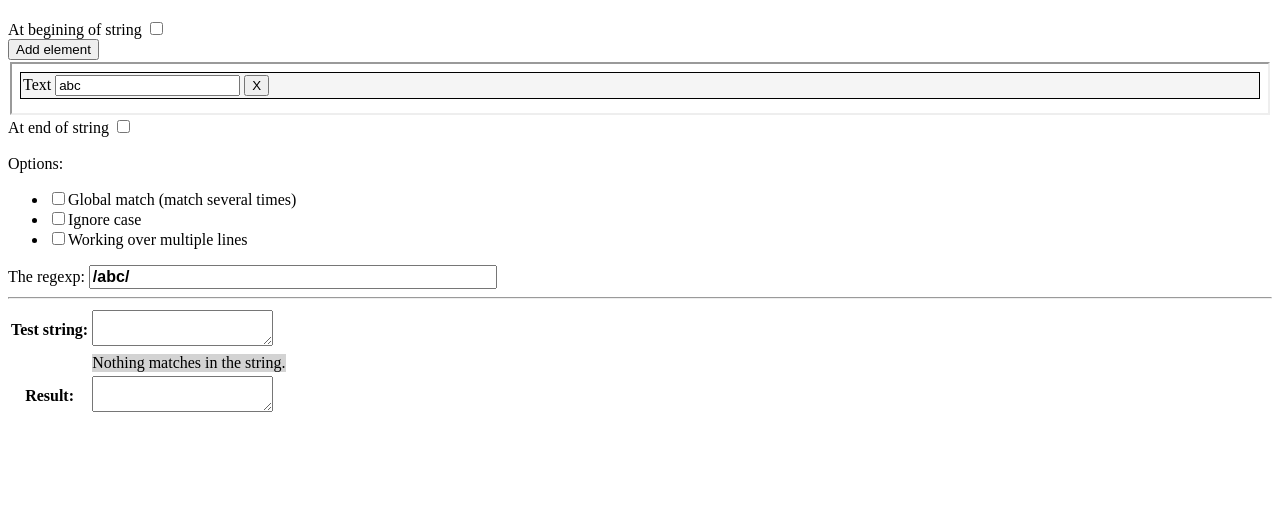
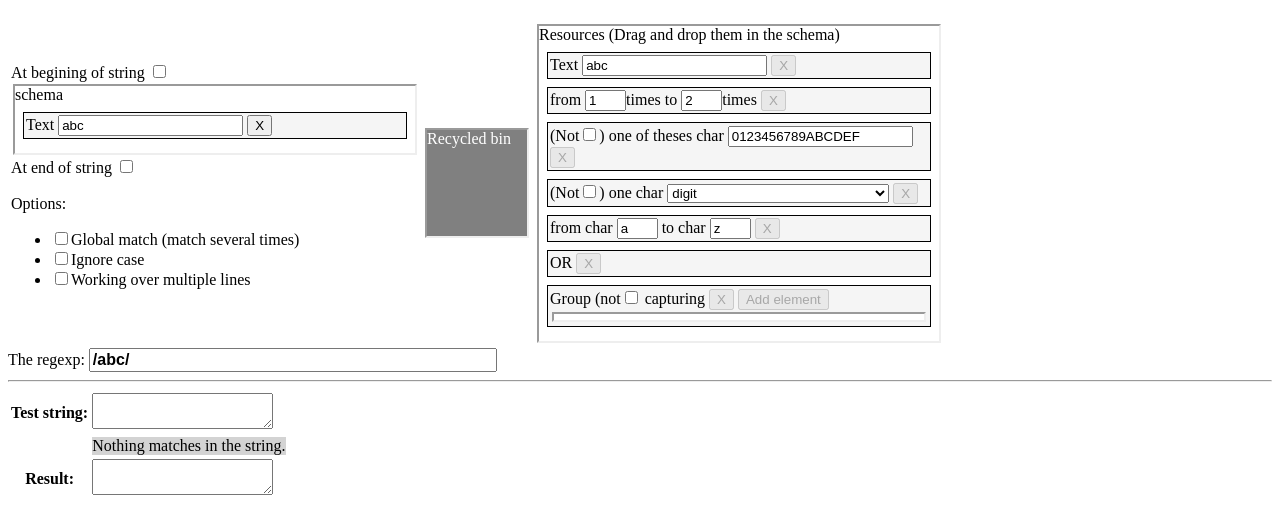
Before and after one commit to yannickbattail/visual-regexp-builder, a plain HTML site: page webPage/schema.html in a window 1280 px wide. Shown: the part 61-590 px from the top of the page. Drawn offline with Linux system fonts and the light colour scheme.

Commit message:
add recycle bin and resources

```diff
--- a/webPage/schema.html
+++ b/webPage/schema.html
@@ -9,15 +9,14 @@
 </head>
 <body onclick="closeButtons()">
 	<h1>building schema</h1>
-	At begining of string
-	<input type="checkbox" id="atStart" value="1" onchange="refesh()" />
-	<br />
-	<button onclick="showButtons(event, gel('schema'));" class="showButtons">Add element</button>
-	<div id="schema" class="group">
-	</div>
-	At end of string
-	<input type="checkbox" id="atEnd" value="1" onchange="refesh()" />
-	<br />
+	<table id="design">
+		<tr>
+			<td>At begining of string <input type="checkbox" id="atStart"
+				value="1" onchange="refesh()" /> <br />
+				<!-- <button onclick="showButtons(event, gel('schema'));"
+					class="showButtons">Add element</button> -->
+				<div id="schema" class="group">schema</div> At end of string <input
+				type="checkbox" id="atEnd" value="1" onchange="refesh()" /> <br />
 				<br />Options:
 				<ul>
 					<li><input type="checkbox" id="optG" value="1"
@@ -27,6 +26,100 @@
 					<li><input type="checkbox" id="optM" value="1"
 						onchange="refesh()" />Working over multiple lines</li>
 				</ul>
+			</td>
+			<td>
+				<div id="recycledBin" class="group">Recycled bin</div>
+			</td>
+			<td>
+				<div id="pieces" class="group">
+					Resources (Drag and drop them in the schema)
+					<div id="node-XXX" class="node" ondragstart="drag(event)"
+						draggable="true">
+						<input type="hidden" id="type-XXX" value="text" /> Text <input
+							type="text" id="value-XXX" value="abc" onkeyup="refesh()" />
+						<button disabled="disabled"onclick="delMe(event, this.parentNode);"
+							class="delButtons">X</button>
+					</div>
+
+					<div id="node-XXX" class="node" ondragstart="drag(event)"
+						draggable="true">
+						<input type="hidden" id="type-XXX" value="quantifier" /> from <input
+							type="text" id="value-XXX" value="1" size="2" onkeyup="refesh()" />times
+						to <input type="text" id="value2-XXX" value="2" size="2"
+							onkeyup="refesh()" />times
+						<button disabled="disabled"onclick="delMe(event, this.parentNode);"
+							class="delButtons">X</button>
+					</div>
+
+					<div id="node-XXX" class="node" ondragstart="drag(event)"
+						draggable="true">
+						<input type="hidden" id="type-XXX" value="charClass" /> (Not<input
+							type="checkbox" id="value2-XXX" value="1" onchange="refesh()" />)
+						one of theses char <input type="text" id="value-XXX"
+							value="0123456789ABCDEF" onkeyup="refesh()" />
+						<button disabled="disabled"onclick="delMe(event, this.parentNode);"
+							class="delButtons">X</button>
+					</div>
+
+					<div id="node-XXX" class="node" ondragstart="drag(event)"
+						draggable="true">
+						<input type="hidden" id="type-XXX" value="predefinedClass" />
+						(Not<input type="checkbox" id="value2-XXX" value="1"
+							onchange="refesh()" />) one char <select id="value-XXX"
+							onchange="refesh()">
+							<option value="\d">digit</option>
+							<option value="\s">whitespace</option>
+							<option value="\w">word character</option>
+							<option value="\t">tab</option>
+							<option value="\n">new line</option>
+							<option value="\r">carriage return</option>
+							<option value="\f">form feed</option>
+							<option value="\b">backspace</option>
+							<option value="a-z">alpha lowercase</option>
+							<option value="A-Z">alpha uppercase</option>
+							<option value="a-zA-Z">alpha upper and lower case</option>
+							<option value="a-zA-Z0-9">alphanum</option>
+							<option value="a-f0-9">headecimal lowercase</option>
+							<option value="A-F0-9">headecimal uppercase</option>
+							<option value="a-fA-F0-9">headecimal upper and lower
+								case</option>
+						</select>
+						<button disabled="disabled"onclick="delMe(event, this.parentNode);"
+							class="delButtons">X</button>
+					</div>
+
+					<div id="node-XXX" class="node" ondragstart="drag(event)"
+						draggable="true">
+						<input type="hidden" id="type-XXX" value="charRange" /> from char
+						<input type="text" id="value-XXX" value="a" size="2"
+							onkeyup="refesh()" /> to char <input type="text" id="value2-XXX"
+							value="z" size="2" onkeyup="refesh()" />
+						<button disabled="disabled"onclick="delMe(event, this.parentNode);"
+							class="delButtons">X</button>
+					</div>
+
+					<div id="node-XXX" class="node" ondragstart="drag(event)"
+						draggable="true">
+						<input type="hidden" id="type-XXX" value="or" /> OR
+						<button disabled="disabled"onclick="delMe(event, this.parentNode);"
+							class="delButtons">X</button>
+					</div>
+
+					<div id="node-XXX" class="node" ondragstart="drag(event)"
+						draggable="true">
+						<input type="hidden" id="type-XXX" value="group" /> Group (not<input
+							type="checkbox" id="value-XXX" value="1" onchange="refesh()" />
+						capturing
+						<button disabled="disabled"onclick="delMe(event, this.parentNode);"
+							class="delButtons">X</button>
+						<button disabled="disabled"onclick="showButtons(event, gel(\'group-XXX\'));"
+							class="showButtons">Add element</button>
+						<div id="group-XXX" class="group"></div>
+					</div>
+				</div>
+			</td>
+		</tr>
+	</table>
 	<label>The regexp: <input type="text" id="regexp" value=""
 		readonly="readonly" /></label>
 	<hr />
@@ -52,19 +145,20 @@
 			Actions
 			<div id="close" onclick="closeButtons()" class="button">X</div>
 		</div>
-		<div id="addText" onclick="addGeneric(addText)" class="button">add text</div>
-		<div id="addQuantifier" onclick="addGeneric(addQuantifier)" class="button">add
-			quantifier</div>
-		<div id="addCharRange" onclick="addGeneric(addCharRange)" class="button">add
-			char range</div>
-		<div id="addCharClass" onclick="addGeneric(addCharClass)" class="button">add
-			char class</div>
+		<div id="addText" onclick="addGeneric(addText)" class="button">add
+			text</div>
+		<div id="addQuantifier" onclick="addGeneric(addQuantifier)"
+			class="button">add quantifier</div>
+		<div id="addCharRange" onclick="addGeneric(addCharRange)"
+			class="button">add char range</div>
+		<div id="addCharClass" onclick="addGeneric(addCharClass)"
+			class="button">add char class</div>
 		<div id="addPredefinedClass" onclick="addGeneric(addPredefinedClass)"
 			class="button">add predefined class</div>
-		<div id="addOr" onclick="addGeneric(addOr)" class="button">add alternative
-			(OR)</div>
-		<div id="addGroup" onclick="addGeneric(addGroup)" class="button">add group
-			(...)</div>
+		<div id="addOr" onclick="addGeneric(addOr)" class="button">add
+			alternative (OR)</div>
+		<div id="addGroup" onclick="addGeneric(addGroup)" class="button">add
+			group (...)</div>
 	</div>
 </body>
 <script type="text/javascript">
--- a/webPage/schema.js
+++ b/webPage/schema.js
@@ -290,7 +290,10 @@ document.addEventListener("dragover", function(event) {
 
 document.addEventListener("dragenter", function(event) {
     // highlight potential drop target when the draggable element enters it
-    if ((event.target.className == "group") || (event.target.parentNode.className == "group")) {
+    if (event.target.className == "group") {
+        event.target.style.background = "chartreuse";
+    }
+    if (event.target.parentNode.className == "group") {
         event.target.style.background = "chartreuse";
     }
 
@@ -298,7 +301,10 @@ document.addEventListener("dragenter", function(event) {
 
 document.addEventListener("dragleave", function(event) {
     // reset background of potential drop target when the draggable element leaves it
-    if ((event.target.className == "group") || (event.target.parentNode.className == "group")) {
+    if (event.target.className == "group") {
+        event.target.style.background = "";
+    }
+    if (event.target.parentNode.className == "group") {
         event.target.style.background = "";
     }
 
@@ -307,17 +313,37 @@ document.addEventListener("dragleave", function(event) {
 document.addEventListener("drop", function(event) {
     // prevent default action (open as link for some elements)
     event.preventDefault();
+    if (event.target == dragged) {
+        event.target.style.background = "";
+        // dragged in the same node
+        return;
+    }
     // move dragged elem to the selected drop target
     if (event.target.className == "group") {
         event.target.style.background = "";
-        dragged.parentNode.removeChild(dragged);
-        event.target.appendChild(dragged);
+        if (dragged.parentNode.id == 'pieces') {
+            var newNode = dragged.cloneNode(true);
+            currentId++;
+            newNode.innerHTML = newNode.innerHTML.replace(new RegExp('XXX', 'g'), String(currentId));
+            newNode.id = newNode.id.replace('XXX', String(currentId));
+            for (var i = 0; i < newNode.getElementsByTagName('BUTTON').length; i++) {
+                var child = newNode.getElementsByTagName('BUTTON')[i];
+                child.disabled = false;
+            }
+            newNode.setAttribute("style","");
+            dragged = newNode;
+        } else {
+            dragged.parentNode.removeChild(dragged);
+        }
+        if (event.target.id != 'recycledBin') {
+            event.target.appendChild(dragged);
+        }
         refesh();
     } else if (event.target.parentNode.className == "group") {
         event.target.style.background = "";
         dragged.parentNode.removeChild(dragged);
         event.target.parentNode.insertBefore(dragged, event.target);
-        //event.target.appendChild(dragged);
+        // event.target.appendChild(dragged);
         refesh();
     }
 
--- a/webPage/schema_mandatory.css
+++ b/webPage/schema_mandatory.css
@@ -1,3 +1,9 @@
+#design {
+}
+
+#design>tr>td {
+}
+
 #regexp {
 	font-size: 16px;
 	font-weight: bold;
@@ -46,3 +52,18 @@
 .delButtons {
 	display: inline;
 }
+
+#schema {
+	width: 400px;
+}
+
+#recycledBin {
+	width: 100px;
+	height: 100px;
+	background-color: graytext;
+	color: white;
+}
+
+#pieces {
+	width: 400px;
+}
```
Lines whose indentation alone changed are shown as unchanged.
